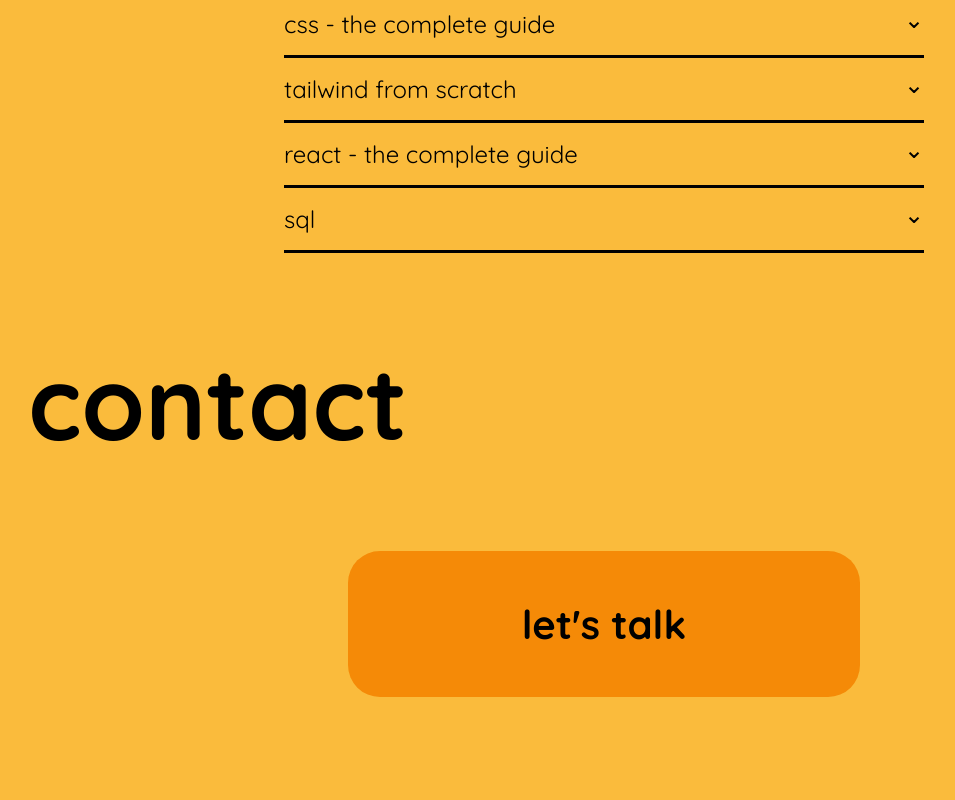
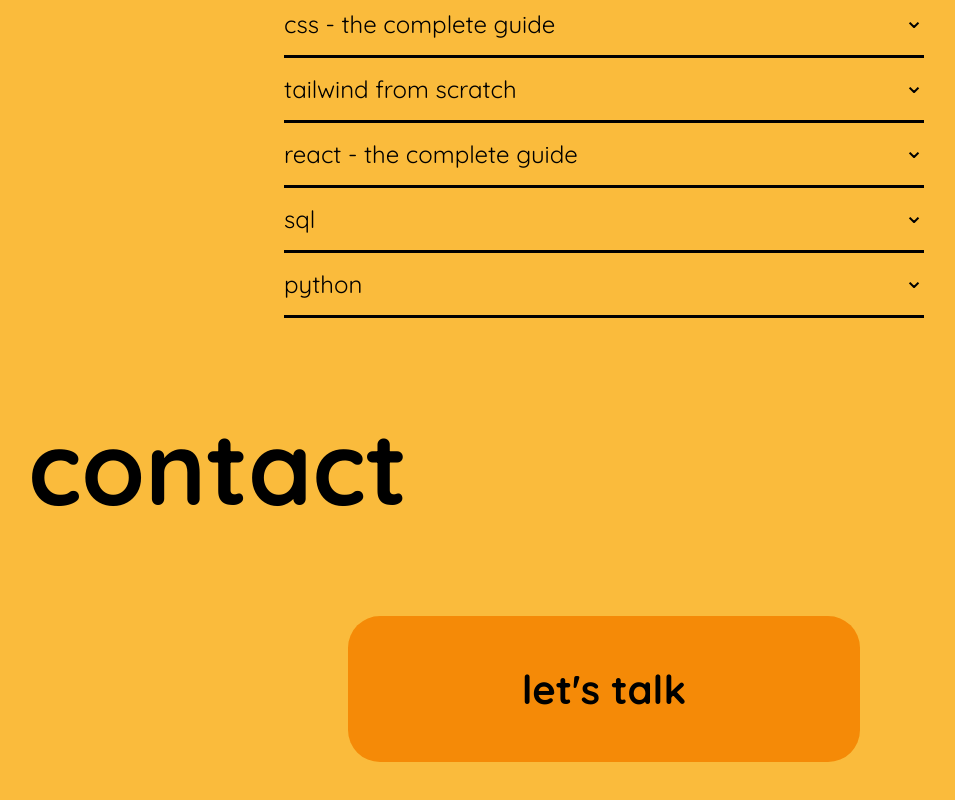
Before and after one commit to jpates2/react-profile, a React (Create React App) app: page / in a window 1280 px wide. Shown: the part 3277-4077 px from the top of the page, without its empty margins (36-991 px from the left). Before the commit the page ends 4038 px from the top, so only its background shows below. Built offline with nearby package versions, Linux system fonts and the light colour scheme; a web font is replaced by a local one.

Commit message:
python added to certs section

```diff
--- a/src/info/certs-info.js
+++ b/src/info/certs-info.js
@@ -115,4 +115,13 @@ export const CertificatesInfo = [
       "Window Functions: Over, partition, rank, lead, lag.",
     ]
   },
+  {
+    id: "c8",
+    name: "python",
+    provider: "Udemy",
+    date: "TBC",
+    certificate: "",
+    link: "https://www.udemy.com/course/the-modern-python3-bootcamp/",
+    details: []
+  },
 ]
```
